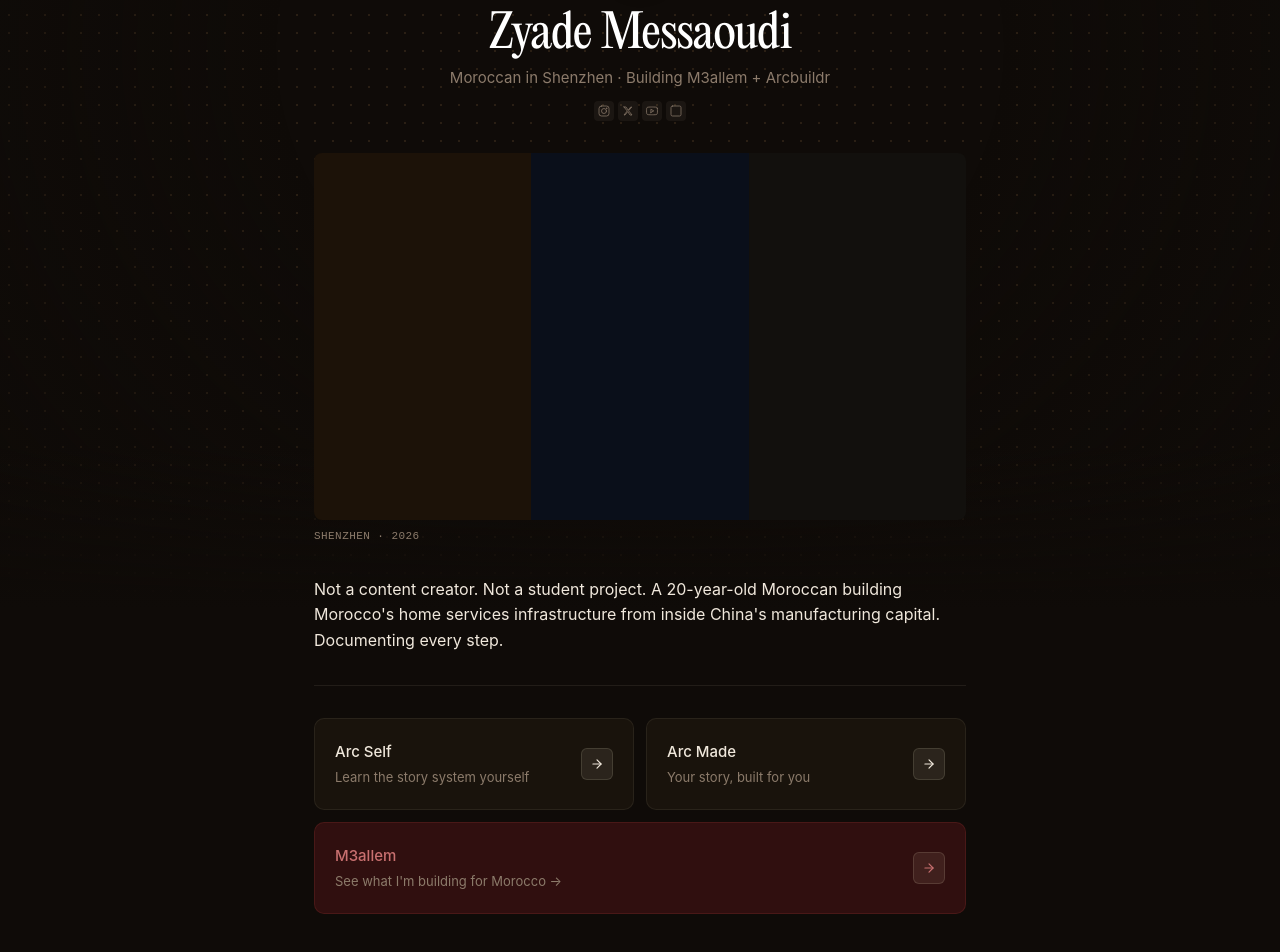
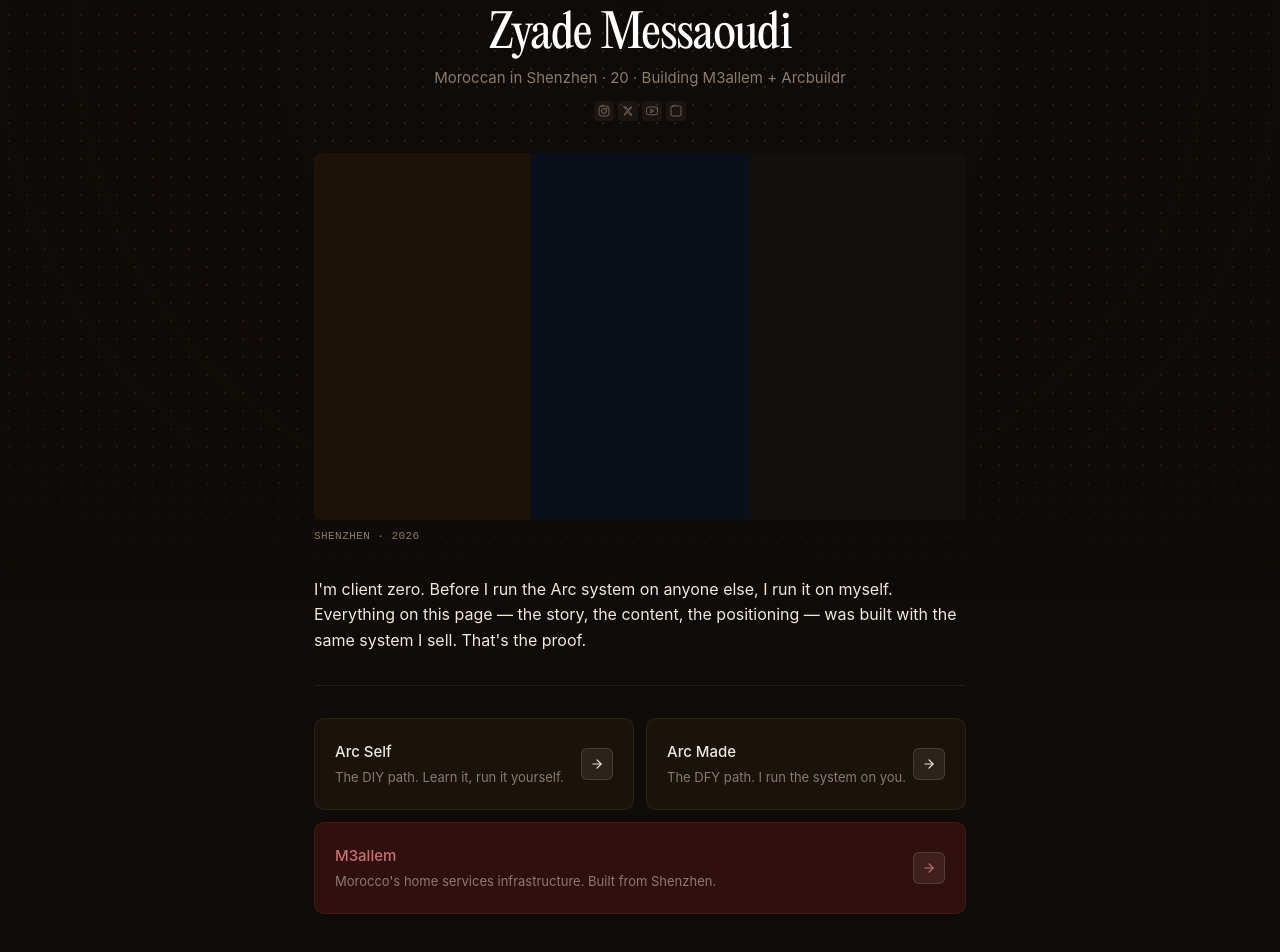
Before and after one commit to zeemesso/personal-website, a Next.js app: page / in a window 1280 px wide. Shown: the part 192-1144 px from the top of the page. Built offline with nearby package versions, Linux system fonts and the light colour scheme.

Commit message:
fix zyade.co: client zero bio, card copy updated, strategic positioning

```diff
--- a/src/app/page.tsx
+++ b/src/app/page.tsx
@@ -214,7 +214,7 @@
                   lineHeight: 1.5,
                 }}
               >
-                Moroccan in Shenzhen · Building M3allem + Arcbuildr
+                Moroccan in Shenzhen · 20 · Building M3allem + Arcbuildr
               </p>
             </div>
 
@@ -268,9 +268,7 @@
                 color: '#F0E8DC',
               }}
             >
-              Not a content creator. Not a student project. A 20-year-old Moroccan
-              building Morocco&apos;s home services infrastructure from inside
-              China&apos;s manufacturing capital. Documenting every step.
+              I&apos;m client zero. Before I run the Arc system on anyone else, I run it on myself. Everything on this page — the story, the content, the positioning — was built with the same system I sell. That&apos;s the proof.
             </p>
           </div>
 
@@ -318,7 +316,7 @@
                     Arc Self
                   </div>
                   <div style={{ fontFamily: SANS, fontSize: 13, color: '#8C7B6B' }}>
-                    Learn the story system yourself
+                    The DIY path. Learn it, run it yourself.
                   </div>
                 </div>
                 <ArrowIcon />
@@ -338,7 +336,7 @@
                     Arc Made
                   </div>
                   <div style={{ fontFamily: SANS, fontSize: 13, color: '#8C7B6B' }}>
-                    Your story, built for you
+                    The DFY path. I run the system on you.
                   </div>
                 </div>
                 <ArrowIcon />
@@ -360,7 +358,7 @@
                   M3allem
                 </div>
                 <div style={{ fontFamily: SANS, fontSize: 13, color: '#8C7B6B' }}>
-                  See what I&apos;m building for Morocco →
+                  Morocco&apos;s home services infrastructure. Built from Shenzhen.
                 </div>
               </div>
               <ArrowIcon color="#C97070" />
```
